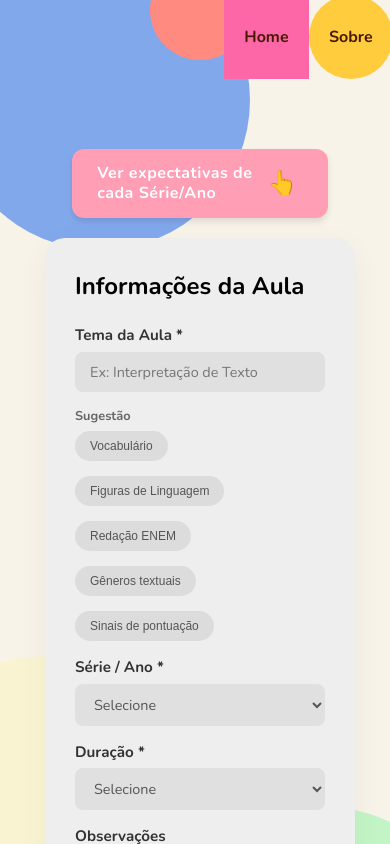
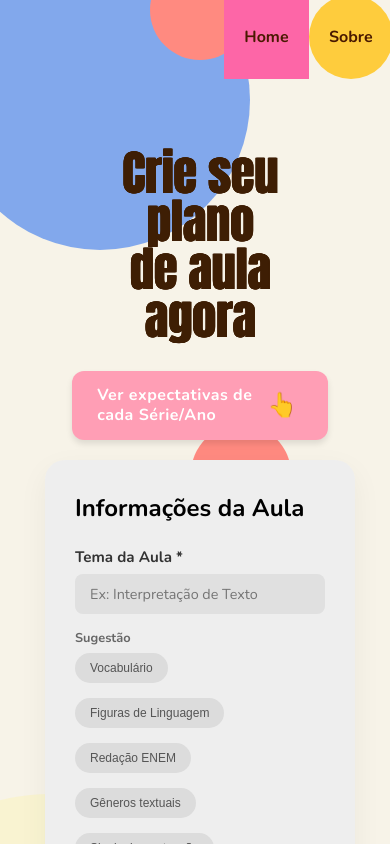
Before and after one commit to vitorcecato-sesi/projeto-iagenerativa-palloma, a React (Vite) app in the folder Frontend/: page /assistente in a window 390 px wide. Shown: the top 844 px of the page. Built offline with nearby package versions, Linux system fonts and the light colour scheme; a web font is replaced by a local one.

Commit message:
melhorando css

```diff
--- a/Frontend/src/pages/styles/AssistenteIA.css
+++ b/Frontend/src/pages/styles/AssistenteIA.css
@@ -540,6 +540,11 @@ strong {
     .hero-title {
         font-size: 8em; /* Reduz drasticamente de 200px para 80px */
         margin-bottom: 20px;
+        text-shadow:
+        3px 1px 0px #3e1e04,
+        -1px -1px 0px #3e1e04,
+        3px -1px 0px #3e1e04,
+        -1px 1px 0px #3e1e04;
     }
 
     /* Centraliza o botão de expectativas e remove padding excessivo */
@@ -592,7 +597,12 @@ strong {
 
     /* Título ainda menor para telas pequenas */
     .hero-title {
-        display: none; /* Esconde o título para economizar espaço */
+        text-shadow:
+        1px 0px 0px #3e1e04,
+        -0px -0px 0px #3e1e04,
+        1px -0px 0px #3e1e04,
+        -0px -0px 0px #3e1e04;
+
     }
 
     /* Inputs que estavam em linha (Série e Duração) agora empilham */
```
